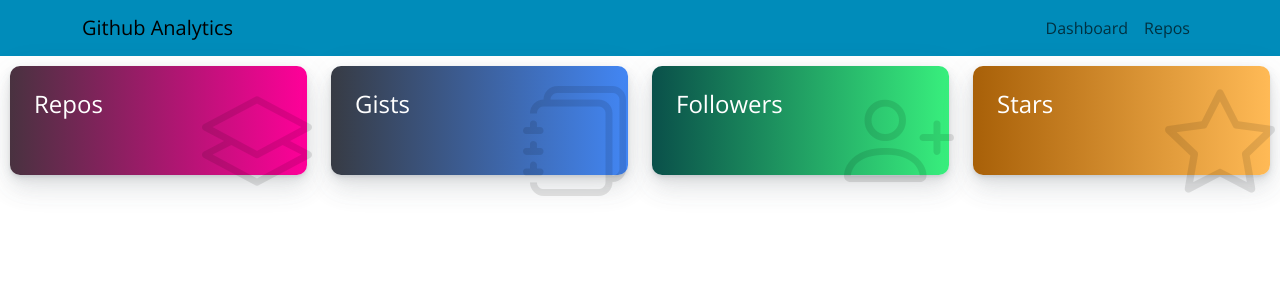
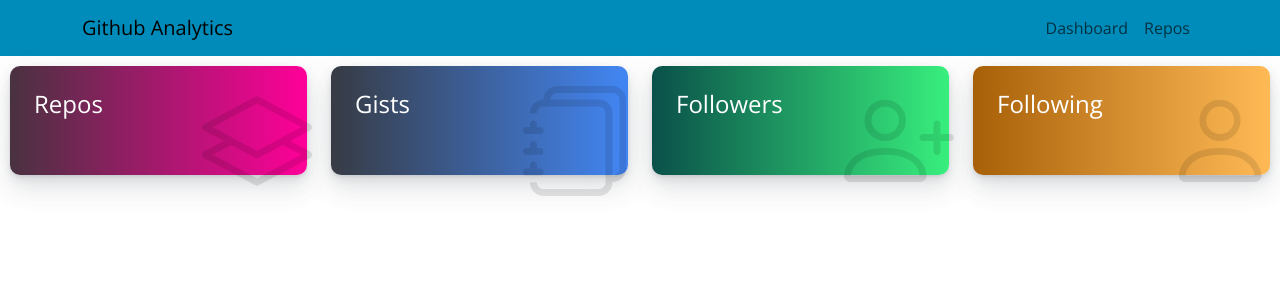
Before and after one commit to saisyam/github-analytics, a React (Create React App) app in the folder reactjs/: page / in a window 1280 px wide. Shown: the top 300 px of the page. Built offline with nearby package versions, Linux system fonts and the light colour scheme; no server answers.

Commit message:
passing username as parameter in reactjs

```diff
--- a/reactjs/src/App.js
+++ b/reactjs/src/App.js
@@ -7,7 +7,7 @@
     <>
     <NavBar></NavBar>
     <Container fluid style={{"padding":"10px"}}>
-      <BasicDetails></BasicDetails>
+      <BasicDetails username="saisyam"></BasicDetails>
     </Container>
     </>
   );
--- a/reactjs/src/views/BasicDetails/BasicDetails.js
+++ b/reactjs/src/views/BasicDetails/BasicDetails.js
@@ -10,7 +10,7 @@
     const [error, setError] = useState("");
 
     useEffect(() => {
-        const url = "https://api.github.com/users/saisyam";
+        const url = "https://api.github.com/users/"+props.username;
 
         const fetchData = async () => {
             try {
@@ -57,9 +57,9 @@
             <Col>
                 <Datacard
                     color="orange-dark"
-                    title="Stars"
+                    title="Following"
                     text={following}
-                    icon="star"
+                    icon="person"
                 />
             </Col>
         </Row>
```
